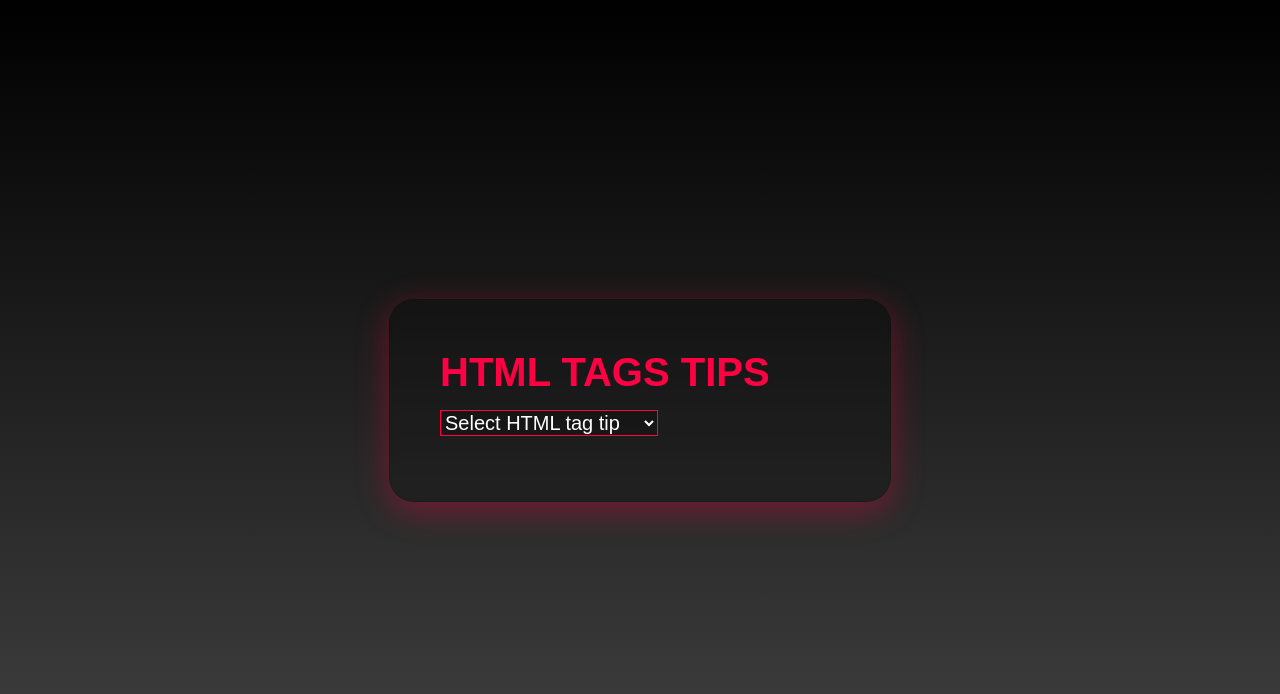
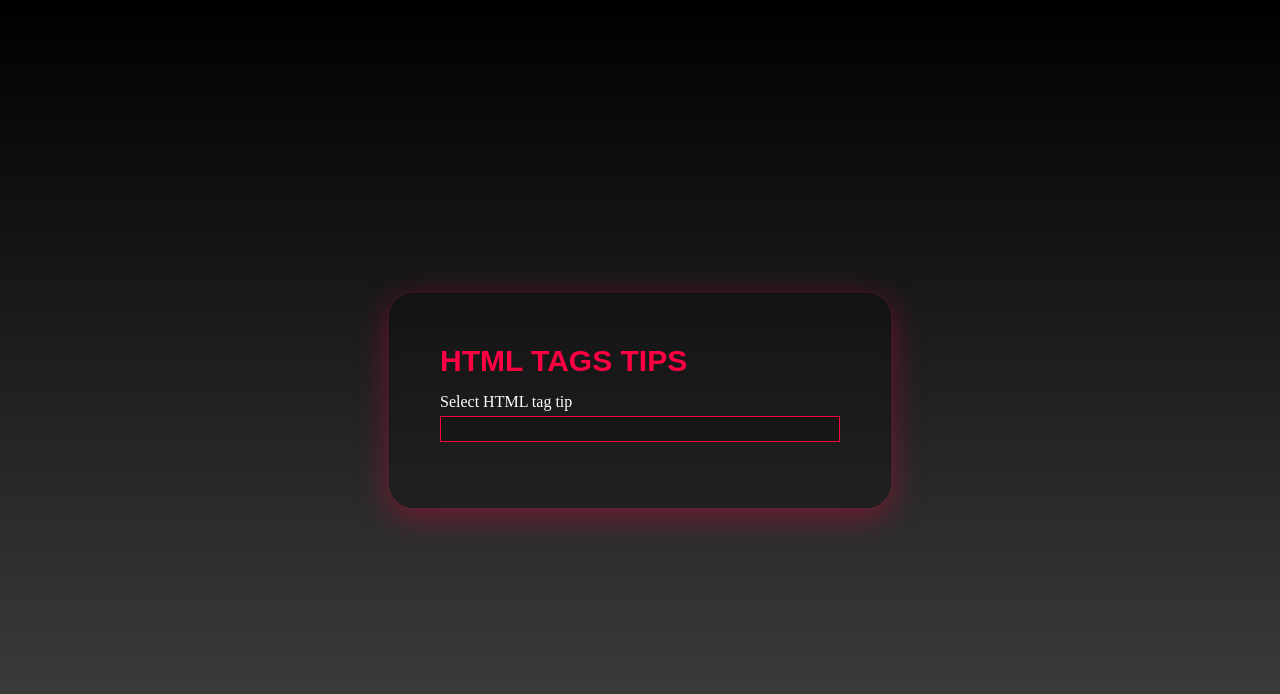
Before and after one commit to gcgomes/css-tricks, a plain HTML site: page html-tags-tips/index.html in a window 1280 px wide. Drawn offline with Linux system fonts and the light colour scheme.

Commit message:
New html tags tips added

```diff
--- a/html-tags-tips/index.html
+++ b/html-tags-tips/index.html
@@ -8,18 +8,21 @@
 <body>
 <div class="container">
     <h1>HTML Tags Tips</h1>
-    <select name="tips" id="tips">
-        <option value="">Select HTML tag tip</option>
-        <option value=".details">Details</option>
-        <option value=".del">Del</option>
-        <option value=".code">Code</option>
-        <option value=".context-menu">Context menu</option>
-        <option value=".multiple">Multiple</option>
-        <option value=".translate-no">Don't translate</option>
-        <option value=".download">Download</option>
-        <option value=".spell-check">Spell check</option>
-        <option value=".access-key">Access key</option>
-    </select>
+    <label for="tips">Select HTML tag tip</label>
+    <input list="html_tips" name="tips" id="tips">
+    <datalist id="html_tips">
+        <option value="details">
+        <option value="del">
+        <option value="code">
+        <option value="context-menu">
+        <option value="multiple">
+        <option value="translate-no">
+        <option value="download">
+        <option value="spell-check">
+        <option value="access-key">
+        <option value="small">
+        <option value="phone">
+    </datalist>
     <div class="tip details">
         <details>
             <summary>Click Here</summary>
@@ -27,7 +30,9 @@
         </details>
     </div>
     <div class="tip del">
-        <p><del>Excluded text</del></p>
+        <p>
+            <del>Excluded text</del>
+        </p>
     </div>
     <div class="tip code">
         <p>The <code>code</code> tag transforms the element font into monospace</p>
@@ -45,20 +50,36 @@
         <a href="../_assets/images/clone-trooper.jpg" download="clone-trooper.jpg">Download here</a>
     </div>
     <div class="tip spell-check">
-        <p contenteditable="true" spellcheck="true"> My englysh is greyt</p>
+        <p contenteditable="true" spellcheck="true">My englysh is greyt</p>
     </div>
     <div class="tip access-key">
         <a href=".https://github.com/gcgomes" accesskey="G">Gabriel Gomes</a>
+    </div>
+    <div class="tip color_picker">
+        <label for="color_picker"></label>
+        <input type="color" name="color_picker" id="color_picker">
+    </div>
+    <div class="tip small">
+        <h2>This is a h2 text</h2>
+        <p>This is a p text</p>
+        <p><small>This is a small text</small></p>
+    </div>
+    <div class="tip phone">
+        <a href="tel:555-555-555">555-555-555</a>
     </div>
 </div>
 </body>
 <script src="../_assets/vendor/js/jquery3.6.js"></script>
 <script>
     $(document).ready(() => {
-       $('#tips').change(() => {
-           $('.tip').each((_, elem) => $(elem).hide());
-           $($('#tips').val()).show();
-       })
+        const $v_Tips = $('#tips');
+
+        $v_Tips.change(() => {
+            $('.tip').each((_, elem) => $(elem).hide());
+            $('.' + $('#tips').val()).show();
+        });
+
+        $v_Tips.hover(() => $v_Tips.val(''));
     });
 </script>
 </html>
--- a/html-tags-tips/styles.css
+++ b/html-tags-tips/styles.css
@@ -1,6 +1,7 @@
 * {
     padding: 0;
     margin: 0;
+    color: white;
 }
 
 body {
@@ -21,22 +22,30 @@ body {
     box-shadow: 0 8px 32px 0 rgba( 255, 0, 67, 0.37 );
     backdrop-filter: blur( 4px );
     border: 1px solid rgba( 0, 0, 0, 0.18 );
+    display: flex;
+    flex-direction: column;
 }
 
 h1 {
     font-family: Arial, Helvetica, sans-serif;
-    font-size: 40px;
+    font-size: 30px;
     text-transform: uppercase;
     color: #ff0043;
+    margin-bottom: 15px;
 }
 
-select {
+label {
+    color: white;
+}
+
+#tips {
     border: 1px solid rgb( 255, 0, 67);
     color: white;
     background-color: rgba( 0, 0, 0, 0.2 );
-    font-size: 20px;
-    padding-right: 20px;
-    margin: 15px 0;
+    padding-left: 5px;
+    font-size: 16px;
+    margin: 5px 0 15px;
+    line-height: 1.5;
 }
 
 .container .tip {
```
